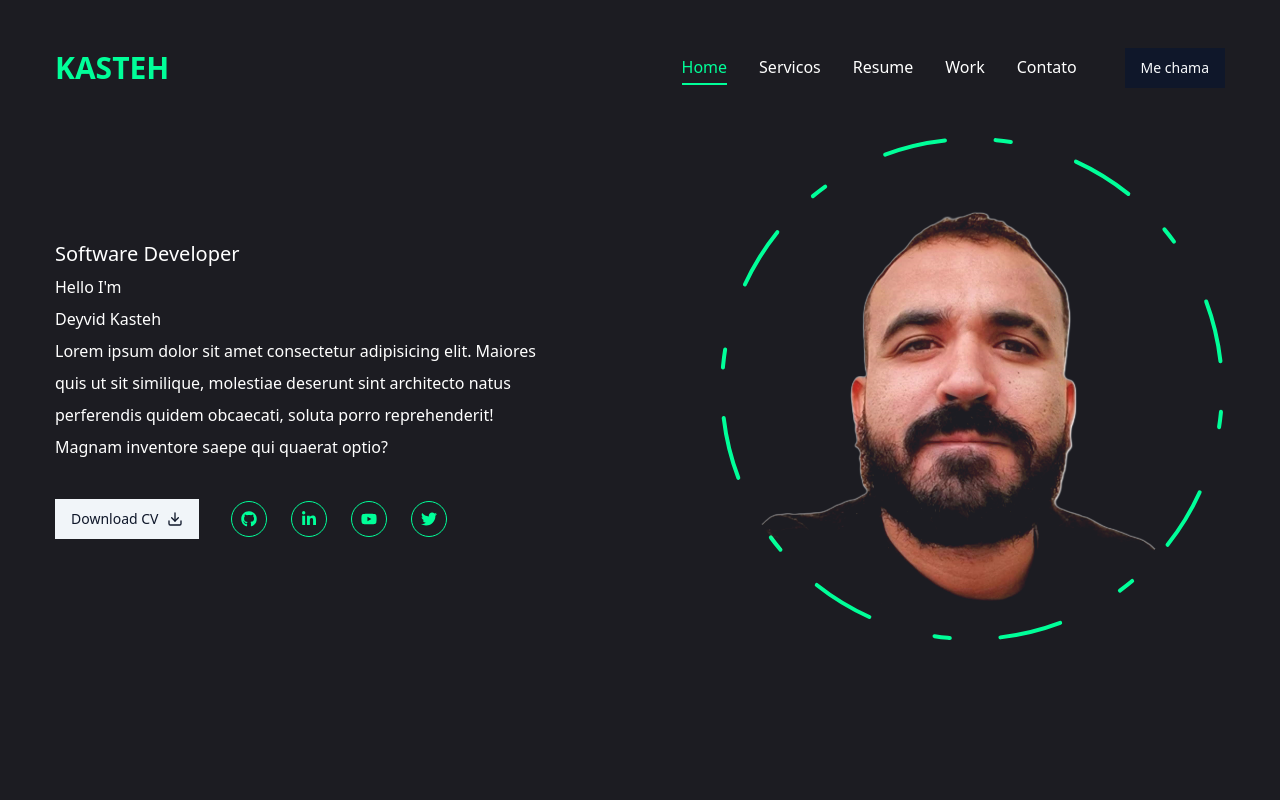
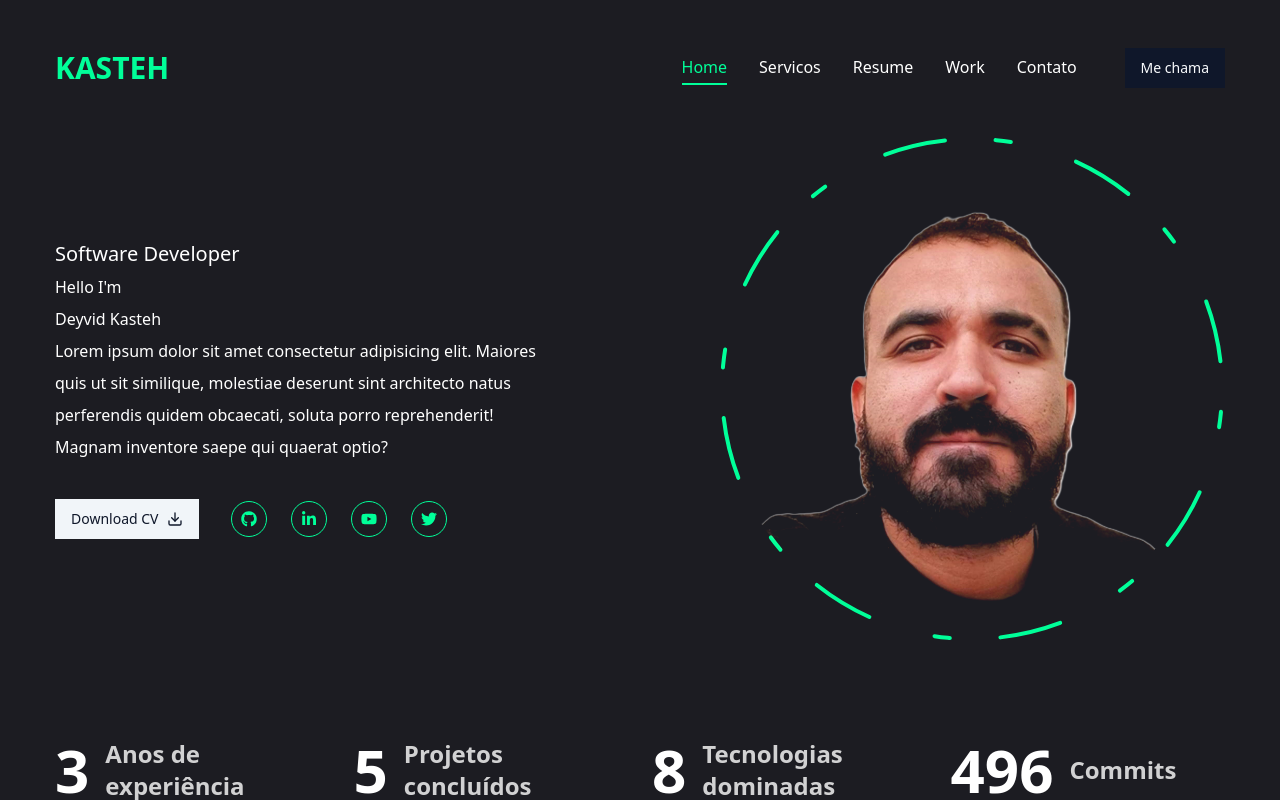
Before and after one commit to Deyvid-Kasteh/portfolio-em-next14, a Next.js app: page / in a window 1280 px wide. Built offline with nearby package versions, Linux system fonts and the light colour scheme.

Commit message:
feat: Stats component created and implementated on home page

```diff
--- a/app/page.jsx
+++ b/app/page.jsx
@@ -4,6 +4,7 @@ import { FiDownload } from "react-icons/fi";
 // components
 import Social from "@/components/Social";
 import Photo from "@/components/Photo";
+import Stats from "@/components/Stats";
 
 const Home = () => {
   return (
@@ -40,6 +41,7 @@ const Home = () => {
           </div>
         </div>
       </div>
+      <Stats/>
     </section>
   );
 };
```
